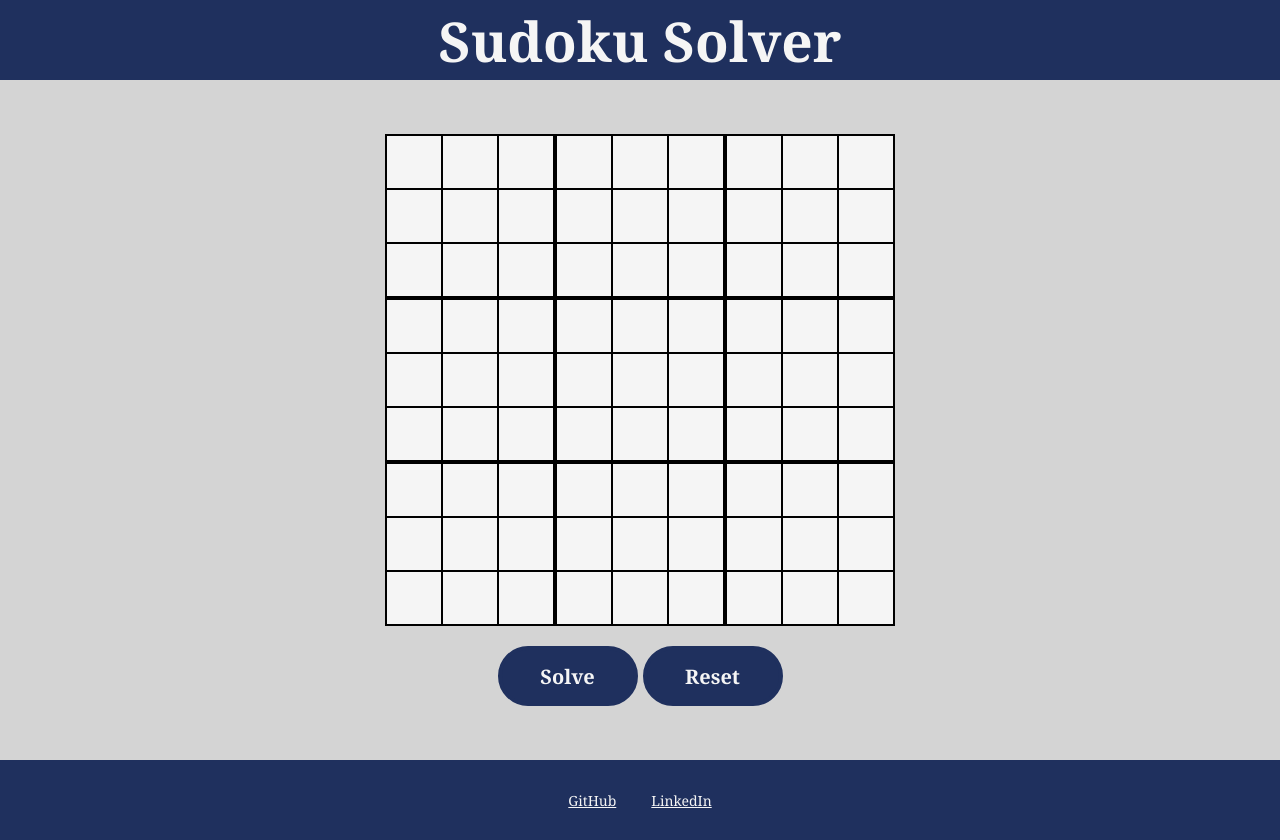
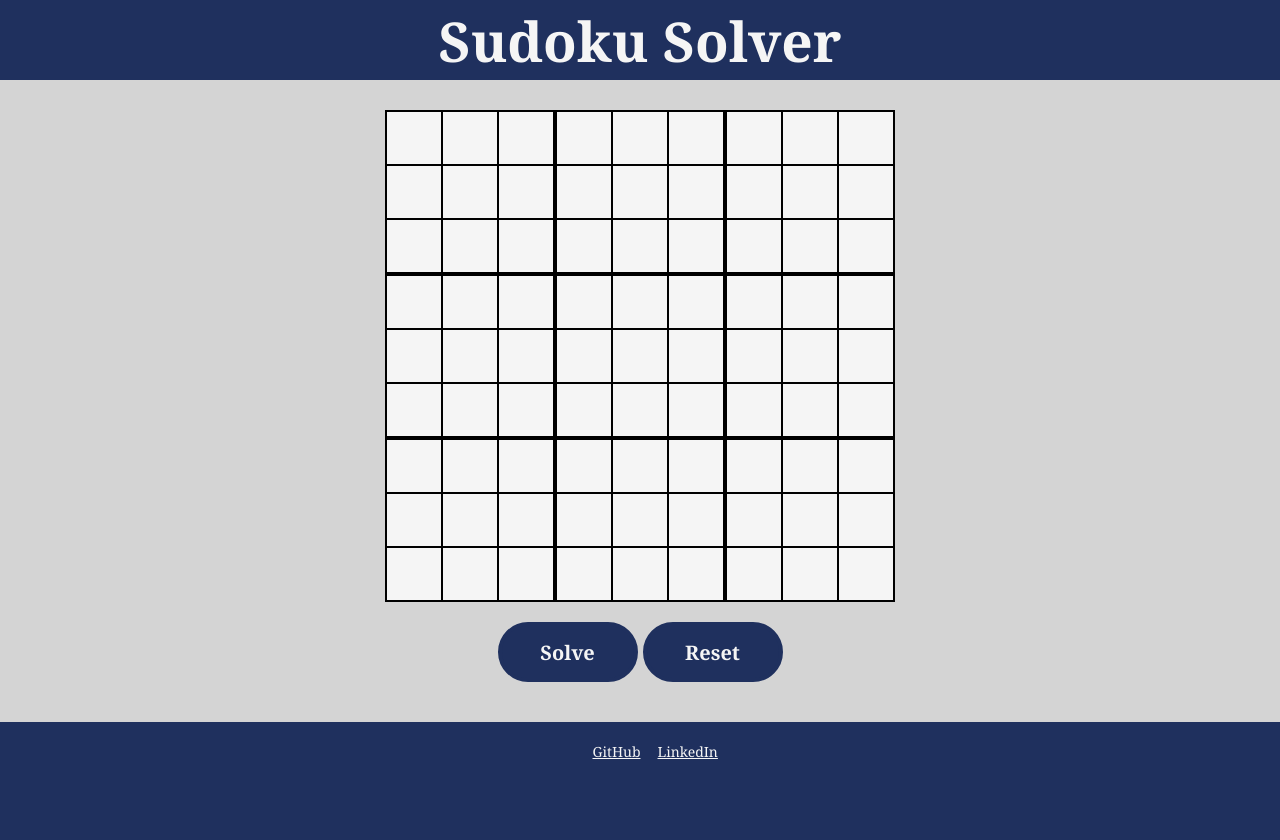
Before and after one commit to andrewdaunt/sudoku-solver, a React (Vite) app in the folder frontend/: page / in a window 1280 px wide. After the commit the page ends 800 px from the top, so only its background shows below. Built offline with nearby package versions, Linux system fonts and the light colour scheme.

Commit message:
Style changes

```diff
--- a/frontend/src/styles/SudokuFooter.module.css
+++ b/frontend/src/styles/SudokuFooter.module.css
@@ -7,6 +7,7 @@
 
 .profileLink{
     color: whitesmoke;
+    width: 30px;
     text-align: center;
     font-family: Georgia;
     font-size: 14px;
--- a/frontend/src/styles/app.css
+++ b/frontend/src/styles/app.css
@@ -11,14 +11,13 @@
     align-items: center;
     justify-content: center;
     background-color: rgb(212, 212, 212);
-    height: 85vh;
+    padding-top: 30px;
+    padding-bottom: 40px;
     overflow-y: scroll;
 }
 
 .footer{
-    display: flex;
-    align-items: center;
-    justify-content: center;
-    height: 10vh;
+    display: block;
+    padding-top: 20px;
     background-color: #1F305E;
 }
--- a/frontend/src/styles/index.css
+++ b/frontend/src/styles/index.css
@@ -1,4 +1,5 @@
 body{
     margin: 0;
     padding: 0;
+    background-color: #1F305E;
 }
```
